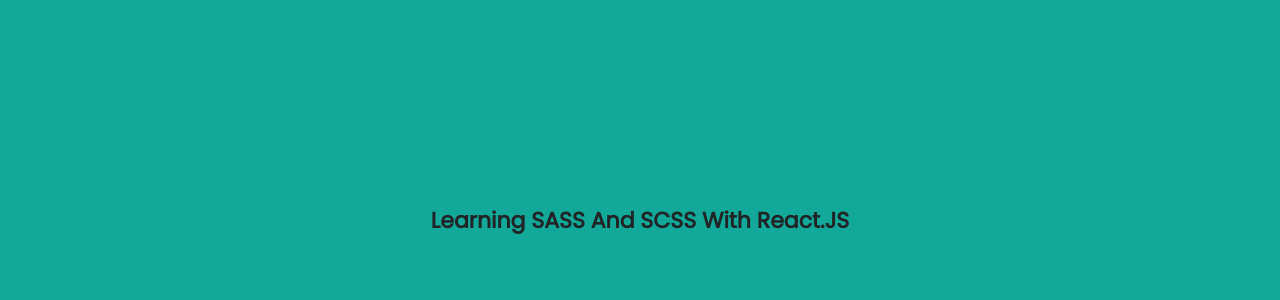
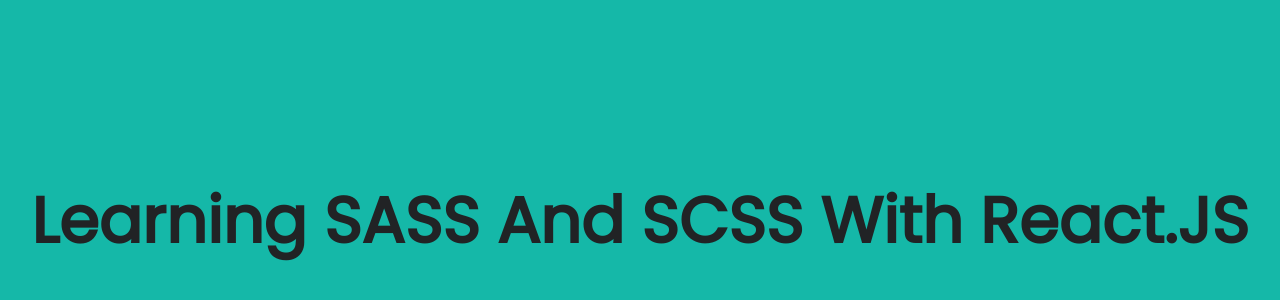
Before and after one commit to AhmedShaykh/Learn-SASS-And-SCSS-With-React.JS, a React (Create React App) app: page / in a window 1280 px wide. Shown: the part 180-480 px from the top of the page. Built offline with nearby package versions, Linux system fonts and the light colour scheme.

Commit message:
It's Time To Push !

```diff
--- a/src/Components/Sass.js
+++ b/src/Components/Sass.js
@@ -3,9 +3,9 @@
 function Sass() {
     return (
         <div>
-            <h1 className='head'>
+            <h3 className='head'>
                 Learning SASS And SCSS With React.JS
-            </h1>
+            </h3>
         </div>
     )
 }
--- a/src/Sass/App.css
+++ b/src/Sass/App.css
@@ -2,15 +2,18 @@
   padding: 0%;
   margin: 0%;
   box-sizing: border-box;
-  background-color: rgb(18, 169, 154);
   font-family: "Poppins", sans-serif;
 }
 
 .head {
-  font-size: 22px;
+  font-size: 4rem;
   width: 100vw;
   height: 100vh;
   color: rgb(33, 35, 37);
   display: grid;
   place-items: center;
+}
+
+body {
+  background-color: rgb(21, 184, 168);
 }/*# sourceMappingURL=App.css.map */
--- a/src/Sass/App.scss
+++ b/src/Sass/App.scss
@@ -2,15 +2,24 @@
     padding: 0%;
     margin: 0%;
     box-sizing: border-box;
-    background-color: rgb(18, 169, 154);
     font-family: 'Poppins', sans-serif;
 }
 
+// ------------- Sass Operators ------------- //
+
 .head {
-    font-size: 22px;
+    font-size: 2rem + 2rem;
     width: 100vw;
     height: 100vh;
     color: rgb(33, 35, 37);
     display: grid;
     place-items: center;
 }
+
+// ------------- Variables ------------- //
+
+$bg-color : rgb(21, 184, 168);
+
+body {
+    background-color: $bg-color;
+}
```
Also changed, not shown: 1 other file (tests, documents, lock files or other folders).
